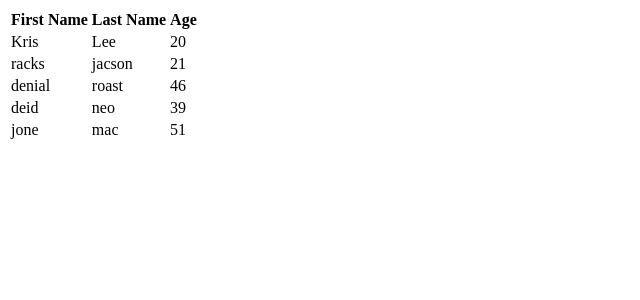
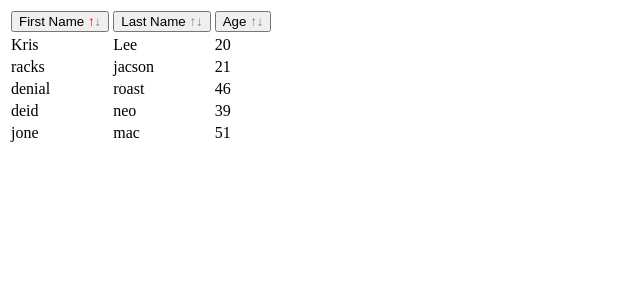
Before and after one commit to ashot1arzumanyan/reusable-table, a React app: page / in a window 1280 px wide. Shown: the top 300 px of the page, without its empty margins (0-640 px from the left). Built offline with nearby package versions, Linux system fonts and the light colour scheme.

Commit message:
add option slice and UI

```diff
--- a/src/components/TableHead.tsx
+++ b/src/components/TableHead.tsx
@@ -1,12 +1,46 @@
 import * as React from "react";
 
+import { useAppDispatch, useAppSelector } from "../store/hooks";
+import OptionSelectors from "../store/option/optionSelectors";
+import { setSortingOptions } from "../store/option/optionSlice";
+import getNextSortingValue from "../util/helpers/getNextSortingValue";
+
+import TableHeadItem from "./TableHeadItem";
+
 const TableHead = () => {
+  const sorting = useAppSelector(OptionSelectors.sorting);
+  const dispatch = useAppDispatch();
+
+  const handleSetFirstNameSorting = () => {
+    dispatch(setSortingOptions({ firstName: getNextSortingValue(sorting.firstName) }));
+  };
+
+  const handleSetLastNameSorting = () => {
+    dispatch(setSortingOptions({ lastName: getNextSortingValue(sorting.lastName) }));
+  };
+
+  const handleSetAgeSorting = () => {
+    dispatch(setSortingOptions({ age: getNextSortingValue(sorting.age) }));
+  };
+
   return (
     <thead>
       <tr>
-        <th>First Name</th>
-        <th>Last Name</th>
-        <th>Age</th>
+        <TableHeadItem
+            name="First Name"
+            onClick={handleSetFirstNameSorting}
+            sorting={sorting.firstName}
+        />
+        <TableHeadItem
+            name="Last Name"
+            onClick={handleSetLastNameSorting}
+            sorting={sorting.lastName}
+        />
+        <TableHeadItem
+            name="Age"
+            onClick={handleSetAgeSorting}
+            sorting={sorting.age}
+        />
       </tr>
     </thead>
   );
--- /dev/null
+++ b/src/components/TableHeadItem.tsx
@@ -0,0 +1,44 @@
+import * as React from "react";
+import styled from "styled-components";
+
+import { SortingValue } from "../util/typings";
+
+interface Props {
+  name: string;
+  sorting: SortingValue;
+  onClick: VoidFunction;
+}
+
+interface StyledArrowProps {
+  active: boolean;
+}
+
+const StyledArrow = styled.span<StyledArrowProps>`
+  ${({ active }) => active
+    ? (`color: red;`)
+    : (`color: grey;`)
+  }
+`;
+
+const TableHeadItem = ({
+  name,
+  sorting,
+  onClick,
+}: Props) => {
+  return (
+    <th>
+      <button onClick={onClick}>
+        {name}
+        {' '}
+        <StyledArrow active={sorting > 0}>
+          &uarr;
+        </StyledArrow>
+        <StyledArrow active={sorting < 0}>
+          &darr;
+        </StyledArrow>
+      </button>
+    </th>
+  );
+};
+
+export default TableHeadItem;
--- /dev/null
+++ b/src/store/option/optionSelectors.ts
@@ -0,0 +1,14 @@
+import { createSelector } from "@reduxjs/toolkit";
+
+import { GlobalState } from "../store";
+
+class OptionSelectors {
+  private static readonly selectOptions = (state: GlobalState) => state.option;
+
+  public static sorting = createSelector(
+    this.selectOptions,
+    (optionState) => optionState.sort,
+  );
+}
+
+export default OptionSelectors;
--- /dev/null
+++ b/src/store/option/optionSlice.ts
@@ -0,0 +1,29 @@
+import { createSlice, PayloadAction } from '@reduxjs/toolkit';
+
+import { OptionState, SortingOptions } from '../../util/typings';
+
+const initialState: OptionState = {
+  sort: {
+    firstName: 1,
+    lastName: 0,
+    age: 0,
+  },
+  search: '',
+};
+
+const optionSlice = createSlice({
+  name: 'option',
+  initialState,
+  reducers: {
+    setSortingOptions: (state: OptionState, action: PayloadAction<Partial<SortingOptions>>) => {
+      state.sort = {
+        ...state.sort,
+        ...action.payload,
+      };
+    },
+  },
+});
+
+export const { setSortingOptions } = optionSlice.actions;
+
+export default optionSlice;
--- a/src/store/store.ts
+++ b/src/store/store.ts
@@ -1,6 +1,7 @@
 import { configureStore } from '@reduxjs/toolkit';
 import logger from 'redux-logger';
 
+import optionSlice from './option/optionSlice';
 import userSlice from './user/userSlice';
 
 const isDev = process.env.NODE_ENV !== 'production';
@@ -8,6 +9,7 @@ const isDev = process.env.NODE_ENV !== 'production';
 const store = configureStore({
   reducer: {
     user: userSlice.reducer,
+    option: optionSlice.reducer,
   },
   middleware: (getDefaultMiddleware) => {
     if (isDev) {
--- /dev/null
+++ b/src/util/helpers/getNextSortingValue.ts
@@ -0,0 +1,10 @@
+import { SortingValue } from "../typings";
+
+const getNextSortingValue = (current: SortingValue) => {
+  if (current === 1) {
+    return -1;
+  }
+  return current + 1;
+};
+
+export default getNextSortingValue;
```
Also changed, not shown: src/util/typings.ts (+13 -0 lines), .eslintrc.json.
